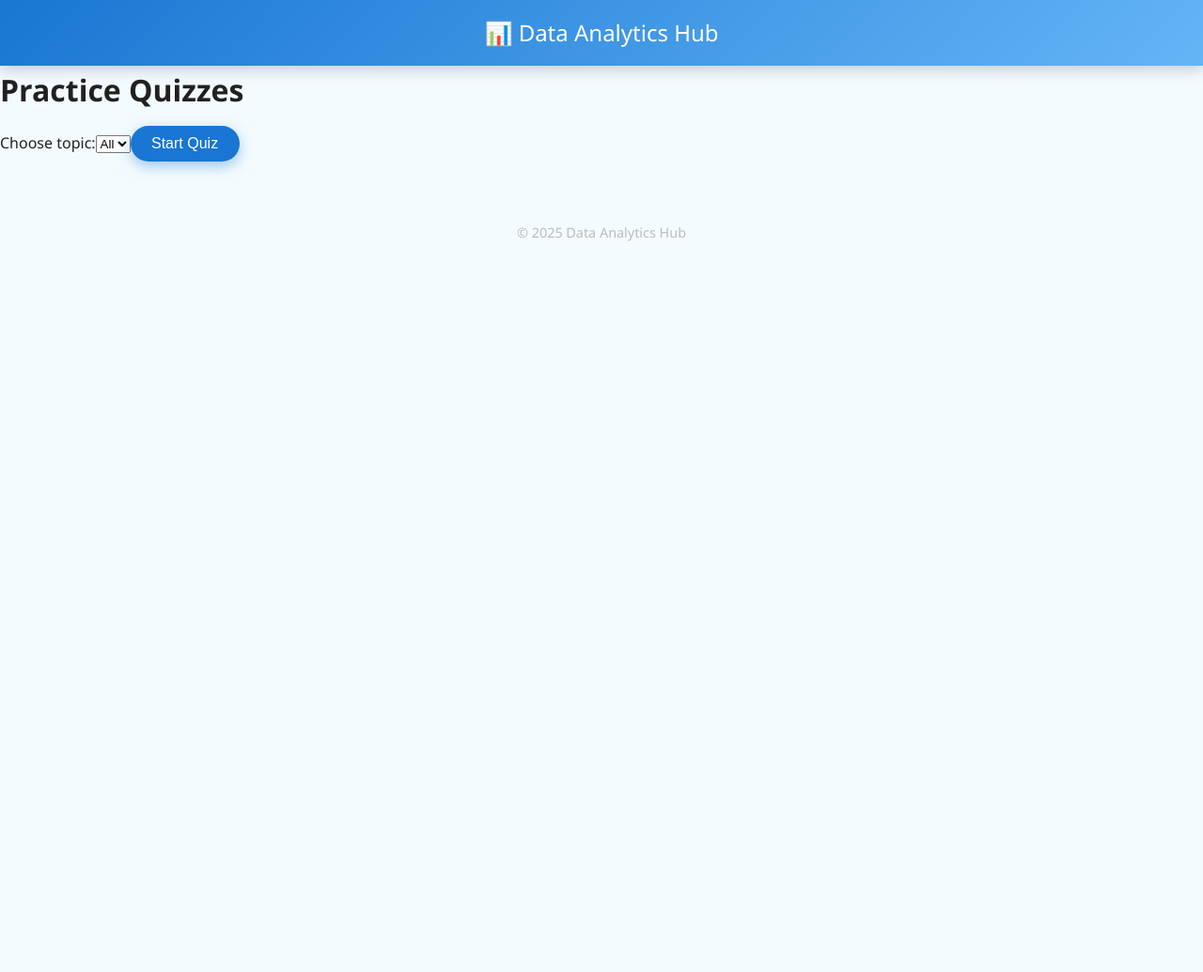
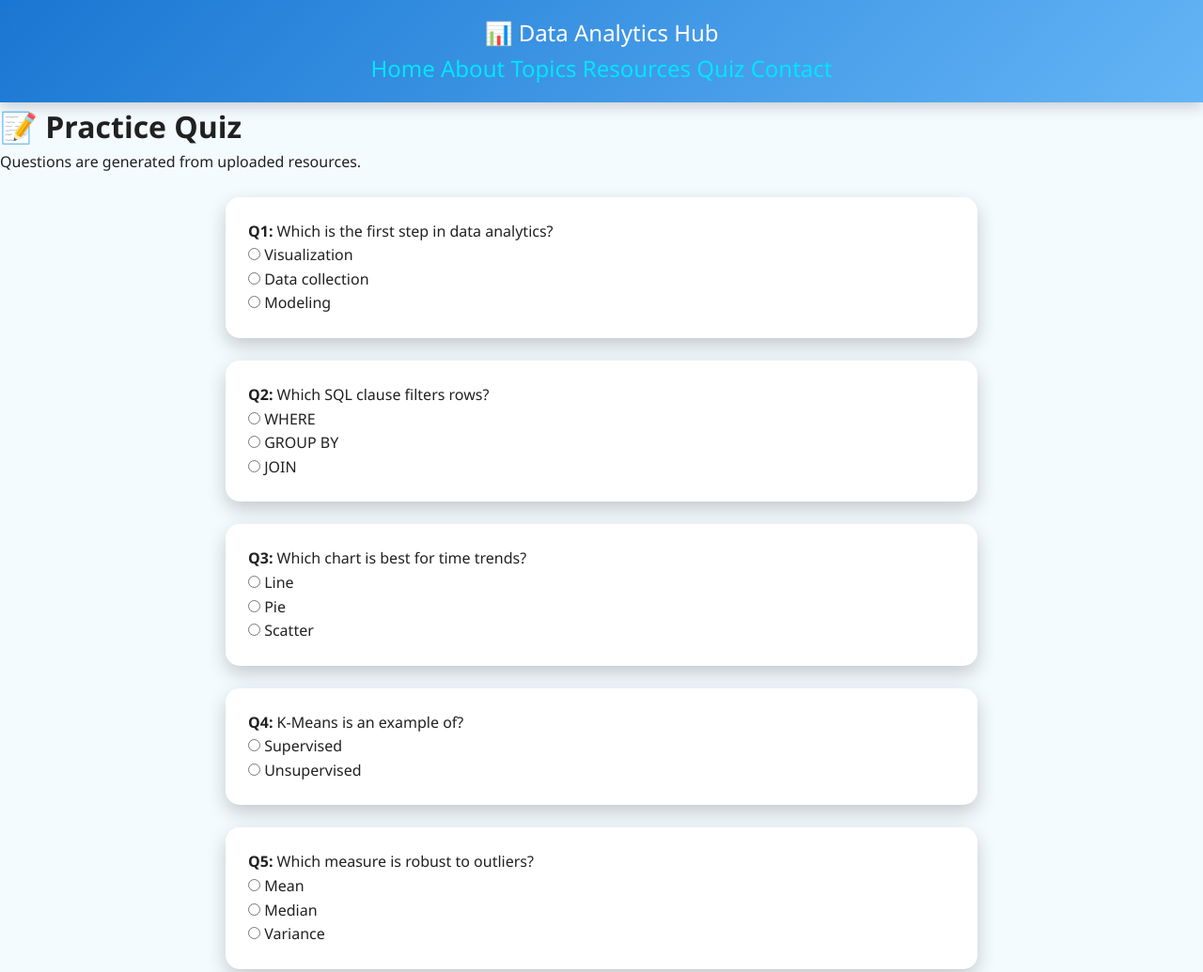
Before and after one commit to shiroonigami23-ui/Data-Analytics, a website: page quiz.html in a window 1280 px wide. Shown: the top 1035 px of the page at 94% size. Before the commit the page ends 800 px from the top, so only its background shows below. Drawn offline with Linux system fonts and the light colour scheme.

Commit message:
Update quiz.html

```diff
--- a/quiz.html
+++ b/quiz.html
@@ -1 +1,78 @@
-<!doctype html><html lang='en'><head><meta charset='utf-8'><meta name='viewport' content='width=device-width,initial-scale=1'><title>Quiz - Data Analytics Hub</title><link rel='stylesheet' href='style.css'><script defer src='script.js'></script></head><body><header class='site-header'><div class='brand'>📊 Data Analytics Hub</div></header><main class='container'><h1>Practice Quizzes</h1><div class='quiz-controls'><label for='topicSelect'>Choose topic:</label><select id='topicSelect'><option value="all">All</option></select><button id='startQuiz'>Start Quiz</button></div><div id='quizArea'></div></main><footer class='site-footer'>© 2025 Data Analytics Hub</footer></body></html>
+<!doctype html>
+<html lang="en">
+<head>
+<meta charset="utf-8">
+<meta name="viewport" content="width=device-width,initial-scale=1">
+<title>Quiz - Data Analytics Hub</title>
+<link rel="stylesheet" href="style.css">
+<script defer src="script.js"></script>
+<script defer src="badges.js"></script>
+</head>
+<body class="page-quiz">
+<header class="site-header">
+  <div class="brand">📊 Data Analytics Hub</div>
+  <nav class="main-nav">
+    <a href="index.html">Home</a>
+    <a href="about.html">About</a>
+    <a href="topics.html">Topics</a>
+    <a href="resources.html">Resources</a>
+    <a href="quiz.html" class="active">Quiz</a>
+    <a href="contact.html">Contact</a>
+  </nav>
+</header>
+
+<main class="container">
+  <h1>📝 Practice Quiz</h1>
+  <p>Questions are generated from uploaded resources.</p>
+
+  <div id="quiz-container"></div>
+  <button id="submit-btn">Submit Quiz</button>
+  <div id="quiz-result"></div>
+</main>
+
+<footer class="site-footer">
+  © 2025 Data Analytics Hub — Guided by Shiro Oni-sama 👑
+</footer>
+
+<script>
+document.addEventListener("DOMContentLoaded", () => {
+  const quizContainer = document.getElementById("quiz-container");
+  const submitBtn = document.getElementById("submit-btn");
+  const resultDiv = document.getElementById("quiz-result");
+
+  fetch("quiz.json")
+    .then(res => res.json())
+    .then(data => {
+      data.forEach((q, idx) => {
+        const div = document.createElement("div");
+        div.className = "card";
+        div.innerHTML = `<p><strong>Q${idx+1}:</strong> ${q.q}</p>`;
+        q.options.forEach(opt => {
+          div.innerHTML += `
+            <label>
+              <input type="radio" name="q${idx}" value="${opt}"> ${opt}
+            </label><br>
+          `;
+        });
+        quizContainer.appendChild(div);
+      });
+    });
+
+  submitBtn.addEventListener("click", () => {
+    let score = 0, total = 0;
+    fetch("quiz.json")
+      .then(res => res.json())
+      .then(data => {
+        total = data.length;
+        data.forEach((q, idx) => {
+          const selected = document.querySelector(`input[name="q${idx}"]:checked`);
+          if (selected && selected.value === q.a) score++;
+        });
+        resultDiv.innerHTML = `You scored ${score}/${total}`;
+        if (score > 0) updateProgress('quizzes');
+      });
+  });
+});
+</script>
+</body>
+</html>
```
